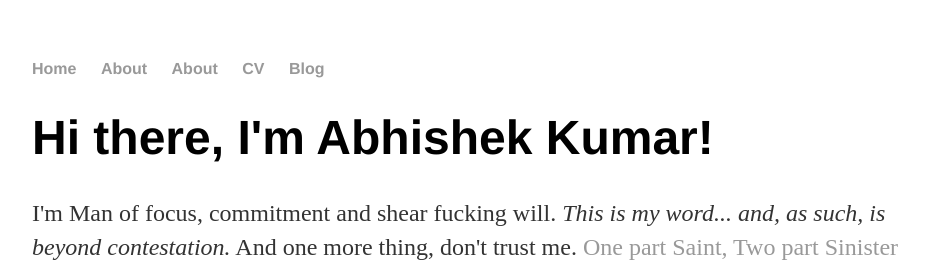
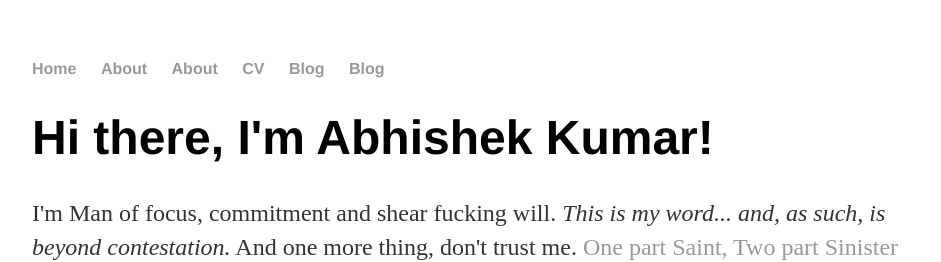
Before and after one commit to hornandhoof/hornandhoof.github.io, a Jekyll site: the page built from index.html, in a window 1280 px wide. Shown: the top 262 px of the page, without its empty margins (160-1101 px from the left). Built offline with Jekyll 4.4.1, drawn with Linux system fonts in a browser that asks for light colours.

Commit message:
Update default.html

```diff
--- a/_layouts/default.html
+++ b/_layouts/default.html
@@ -13,6 +13,7 @@
 				<li><a href="/Twitter">About</a></li>
 	        		<li><a href="/cv">CV</a></li>
 	        		<li><a href="/blog">Blog</a></li>
+				<li><a href="/Publications">Blog</a></li>
 	    		</ul>
 			</nav>
 			<div class="container">
```
